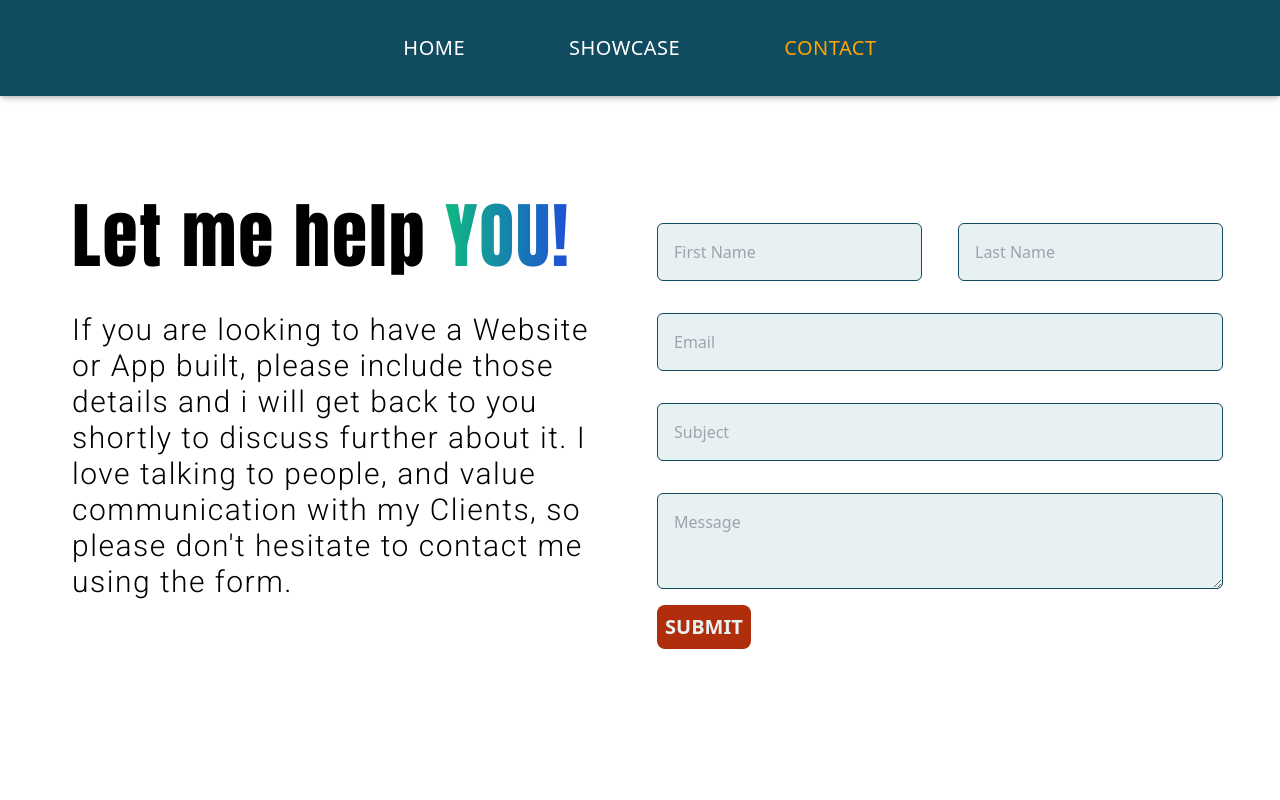
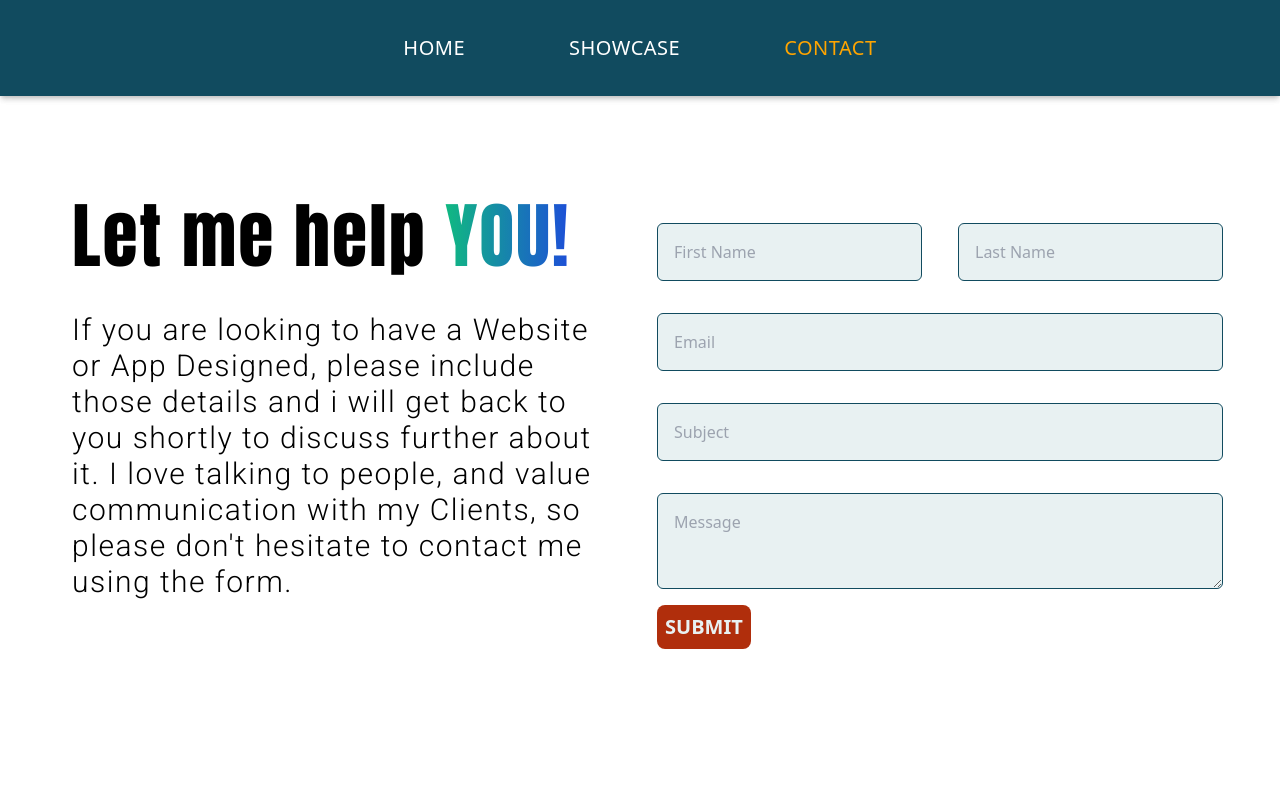
Before and after one commit to skystanoyevitch/sky-portfolio, a React (Create React App) app: page /Contact in a window 1280 px wide. Shown: the top 800 px of the page. Built offline with nearby package versions, Linux system fonts and the light colour scheme.

Commit message:
updates to text

```diff
--- a/src/Page-components/Contact.js
+++ b/src/Page-components/Contact.js
@@ -42,7 +42,7 @@ function Contact() {
 						Let me help <span className="bg-clip-text text-transparent bg-gradient-to-r from-green-500 to-blue-700">YOU!</span>
 					</div>
 					<p className="text-md md:text-2xl xl:text-3xl font-robotoThin tracking-wider leading-relaxed pt-10 px-8">
-						If you are looking to have a Website or App built,
+						If you are looking to have a Website or App Designed,
 						please include those details and i will get back to you
 						shortly to discuss further about it. I love talking to
 						people, and value communication with my Clients, so
--- a/src/Page-components/Micro-components/MainContact.js
+++ b/src/Page-components/Micro-components/MainContact.js
@@ -42,7 +42,7 @@ const MainContact = () => {
 						</h1>
 
 						<p className="font-robotoThin tracking-wide text-xl lg:text-2xl xl:text-3xl my-10 lg:my-14">
-							Need a Website Built? Want to Colaborate? or just
+							Need a Website Designed? Want to Colaborate? or just
 							want to say hi, please don't hesitate to contact me
 							using the link Below.. I look Forward to hearing
 							from you.
```
